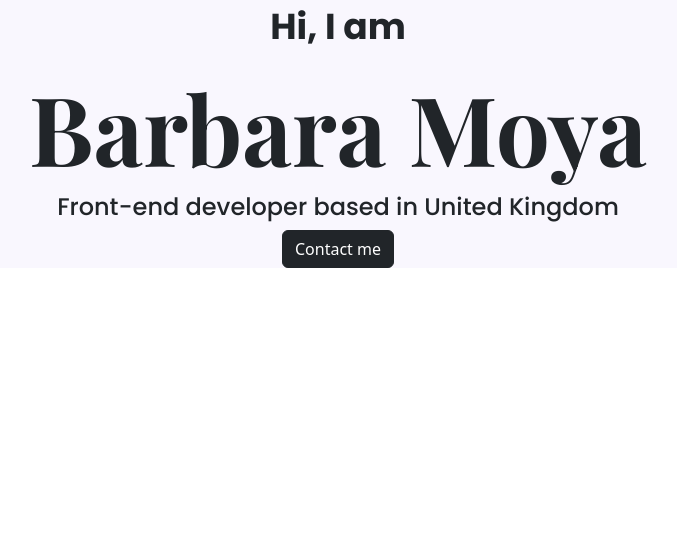
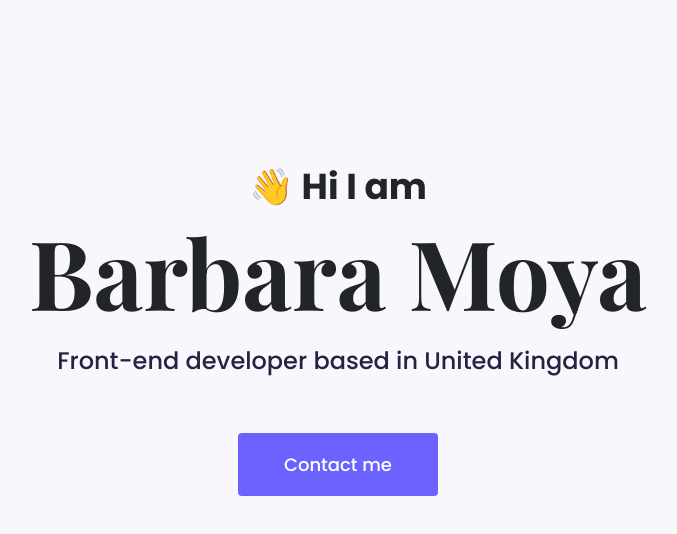
Before and after one commit to barbsuk20/shecodes-portfolio-project, a plain HTML site: page index.html in a window 1280 px wide. Shown: the whole page, without its empty margins (302-979 px from the left). Drawn offline with nearby package versions, Linux system fonts and the light colour scheme.

Commit message:
added css to the heading

```diff
--- a/index.html
+++ b/index.html
@@ -28,10 +28,12 @@
   </head>
   <body>
     <div class="hero">
-      <p>Hi, I am</p>
+      <p>👋 Hi I am</p>
       <h1>Barbara Moya</h1>
-      <h2>Front-end developer based in United Kingdom</h2>
-      <a href="#" class="btn btn-dark">Contact me</a>
+      <h2 class="mb-5">Front-end developer based in United Kingdom</h2>
+      <div>
+        <a href="#" class="btn btn-dark">Contact me</a>
+      </div>
     </div>
   </body>
 </html>
--- a/src/styles.css
+++ b/src/styles.css
@@ -1,19 +1,44 @@
+:root {
+  --primary-color: #6c63ff;
+  --background-color: #f9f7fe;
+  --heading-font: "Playfair Display", serif;
+  --default-font: "Poppins", sans-serif;
+}
+
+body {
+  font-family: var(--default-font);
+}
+
 h1 {
-  font-family: "Playfair Display", serif;
+  font-family: var(--heading-font);
   font-size: 96px;
 }
+
+h2 {
+  font-size: 24px;
+  font-weight: normal;
+  color: #272142;
+  line-height: 2;
+}
+
 p {
-  font-family: "Poppins", sans-serif;
   font-size: 36px;
   font-weight: bold;
-}
-h2 {
-  font-family: "Poppins", sans-serif;
-  font-size: 24px;
-  font-weight: normal;
+  margin: 0 auto;
 }
 
 .hero {
   text-align: center;
-  background: #f9f7fe;
+  background: var(--background-color);
+  padding: 160px 20px;
 }
+
+.btn {
+  color: white;
+  background: var(--primary-color);
+  border-radius: 4px;
+  padding: 18px 46px;
+  border: none;
+  font-size: 18px;
+  line-height: 27px;
+}
```
